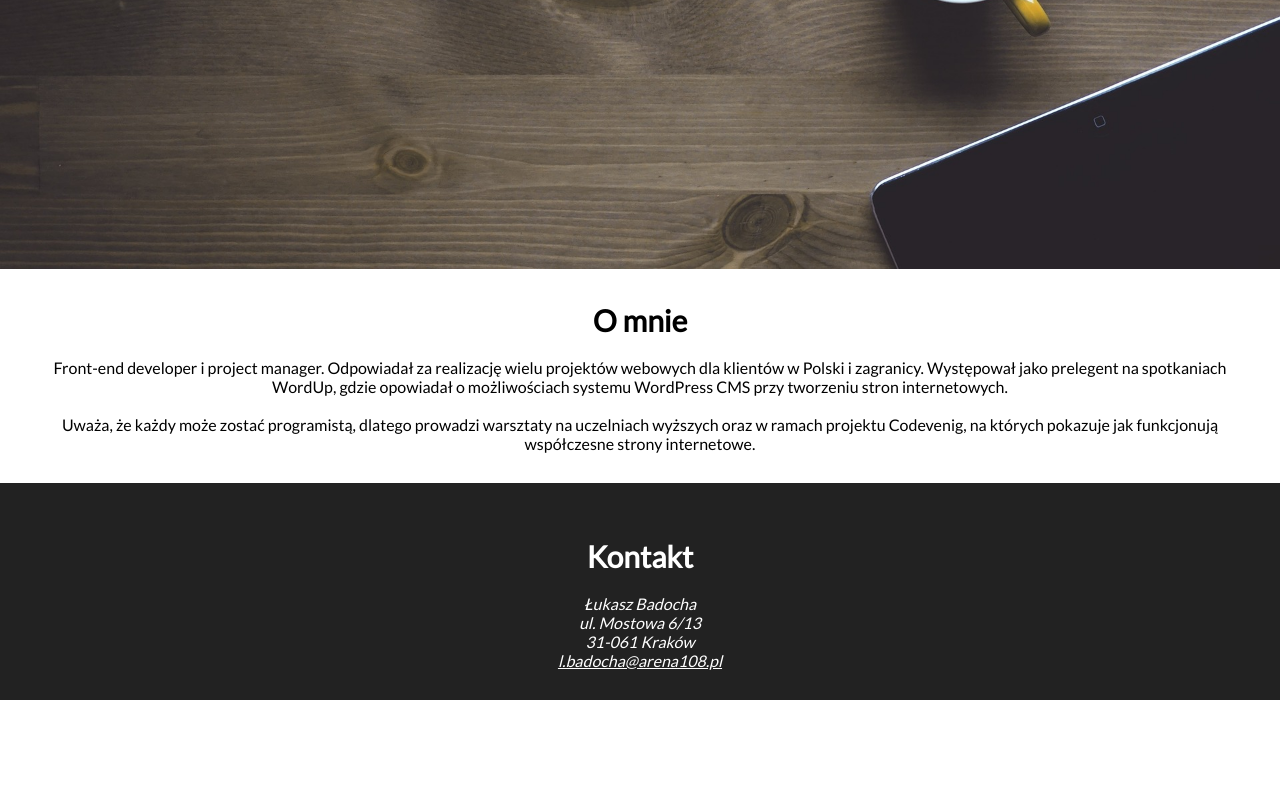
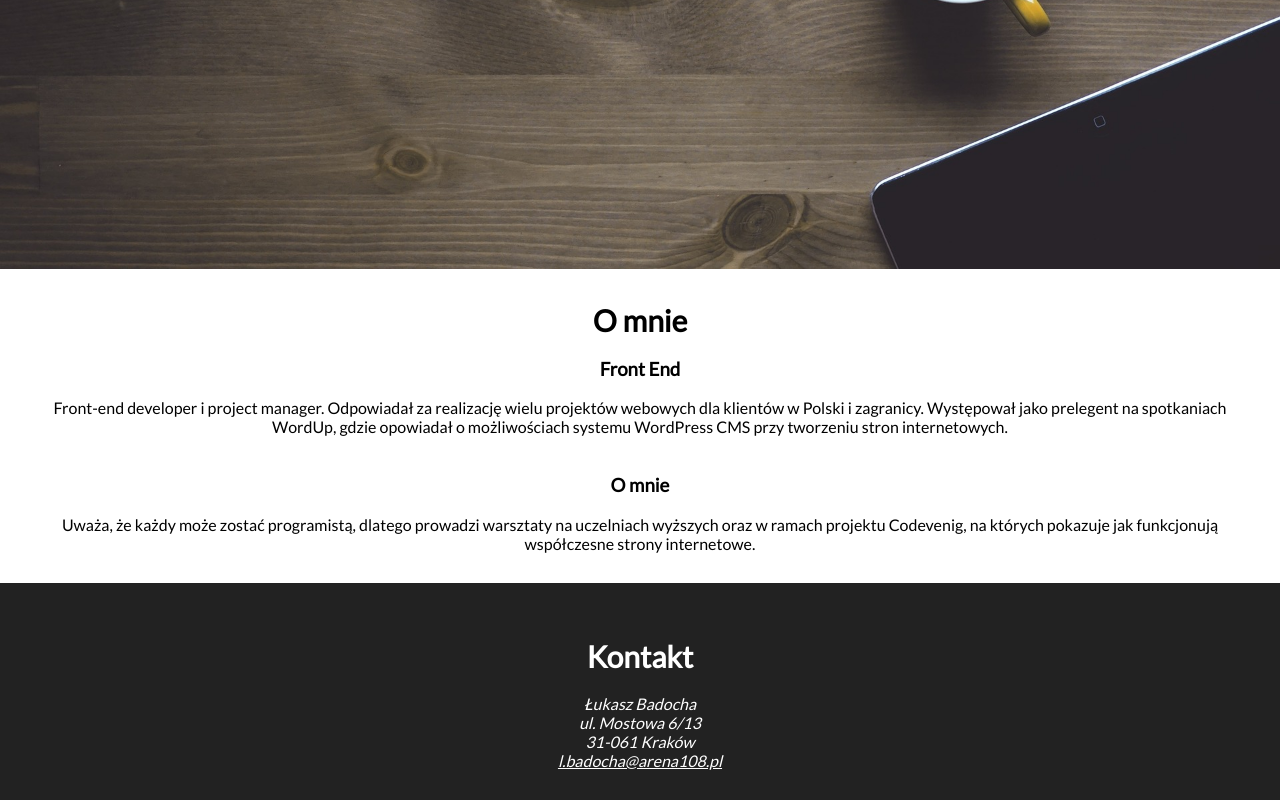
Before and after one commit to remik22/cwiczenie1, a plain HTML site: page index.html in a window 1280 px wide. Shown: the part 651-1451 px from the top of the page. Before the commit the page ends 1351 px from the top, so only its background shows below. Drawn offline with Linux system fonts and the light colour scheme.

Commit message:
wytagowanie

```diff
--- a/index.html
+++ b/index.html
@@ -7,6 +7,7 @@
     <link href='http://fonts.googleapis.com/css?family=Lato&subset=latin,latin-ext' rel='stylesheet' type='text/css'>
     <link rel="stylesheet" href="css/style.css">
 </head>
+
 <body>
     <nav id="menu">
         <ul>
@@ -24,10 +25,15 @@
 
     <section id="about">
         <h2 id="about-header">O mnie</h2>
-    <article class="about-content">Front-end developer i project manager. Odpowiadał za realizację wielu projektów webowych dla klientów w Polski i zagranicy. Występował jako prelegent na spotkaniach WordUp, gdzie opowiadał o możliwościach systemu WordPress CMS przy tworzeniu stron internetowych.</article>
+        <article class="about-content">
+            <h3>Front End</h3>
+            Front-end developer i project manager. Odpowiadał za realizację wielu projektów webowych dla klientów w Polski i zagranicy. Występował jako prelegent na spotkaniach WordUp, gdzie opowiadał o możliwościach systemu WordPress CMS przy tworzeniu stron internetowych.</article>
+
         <br />
 
-      <article class="about-content"> Uważa, że każdy może zostać programistą, dlatego prowadzi warsztaty na uczelniach wyższych oraz w ramach projektu Codevenig, na których pokazuje jak funkcjonują współczesne strony internetowe.</article>
+        <article class="about-content">
+            <h3>O mnie</h3>
+            Uważa, że każdy może zostać programistą, dlatego prowadzi warsztaty na uczelniach wyższych oraz w ramach projektu Codevenig, na których pokazuje jak funkcjonują współczesne strony internetowe.</article>
 
     </section>
 
```
Lines whose indentation alone changed are shown as unchanged.
